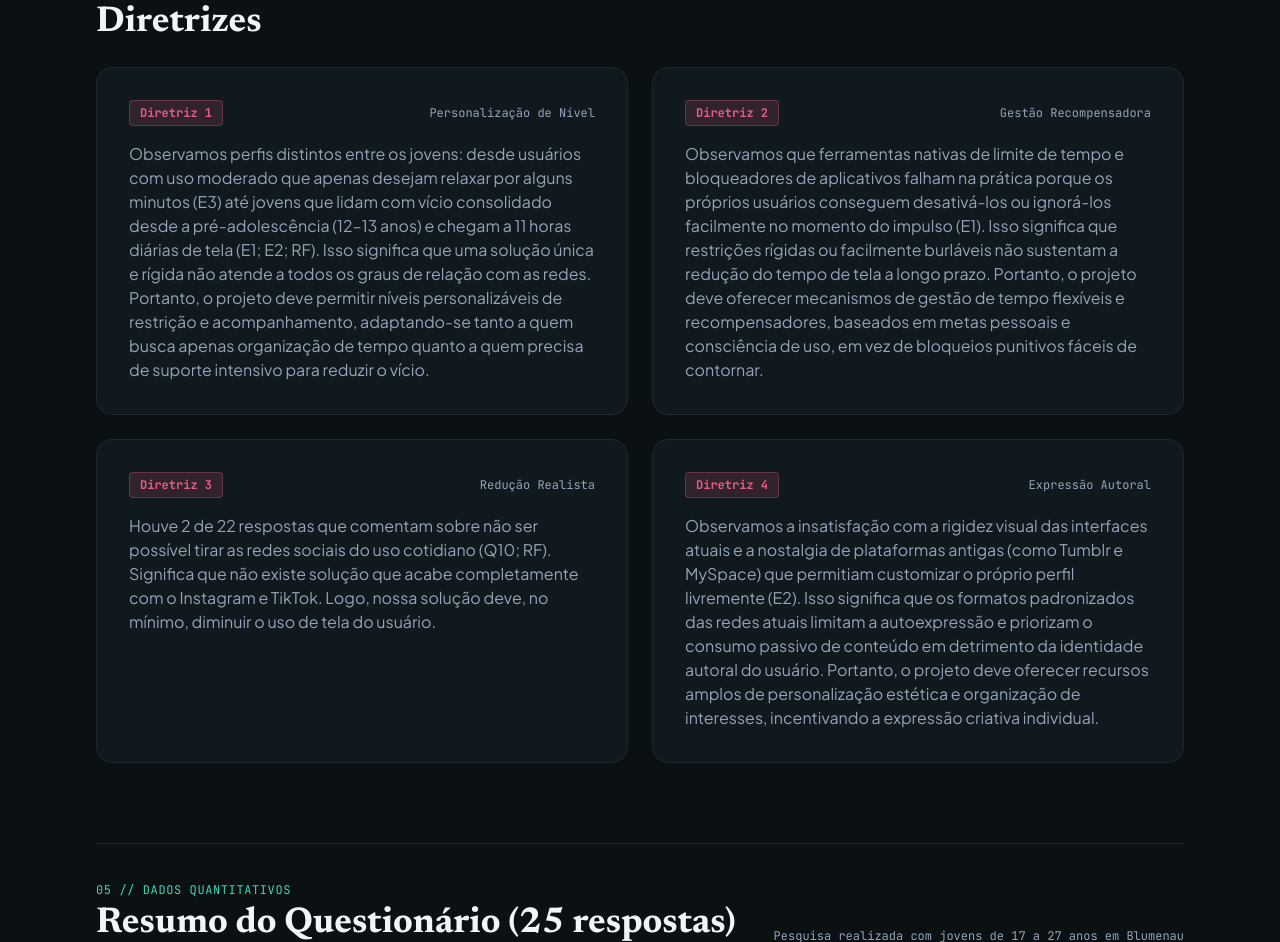
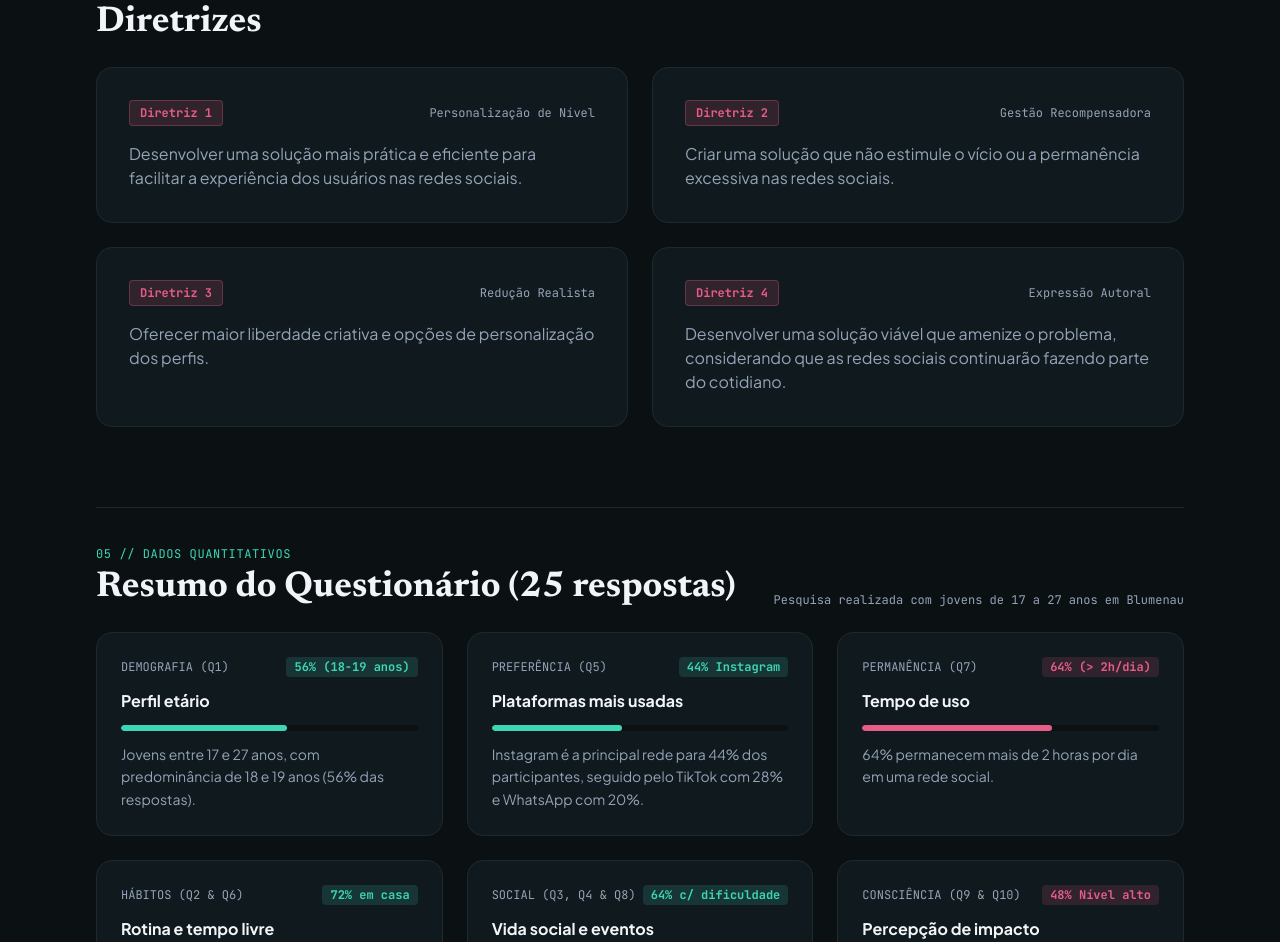
Before and after one commit to Malditinha123/Trabalho-Metodologia-Tempo-deuso-de-tela-, a plain HTML site: page index.html in a window 1280 px wide. Shown: the part 1582-2524 px from the top of the page. Drawn offline with nearby package versions, Linux system fonts and the light colour scheme.

Commit message:
Revise text for clarity and focus on user experience

```diff
--- a/index.html
+++ b/index.html
@@ -235,7 +235,7 @@
                         <span class="font-mono text-xs text-textSecondary">Personalização de Nível</span>
                     </div>
                     <p class="text-sm sm:text-base text-textSecondary leading-relaxed">
-                        Observamos perfis distintos entre os jovens: desde usuários com uso moderado que apenas desejam relaxar por alguns minutos (E3) até jovens que lidam com vício consolidado desde a pré-adolescência (12–13 anos) e chegam a 11 horas diárias de tela (E1; E2; RF). Isso significa que uma solução única e rígida não atende a todos os graus de relação com as redes. Portanto, o projeto deve permitir níveis personalizáveis de restrição e acompanhamento, adaptando-se tanto a quem busca apenas organização de tempo quanto a quem precisa de suporte intensivo para reduzir o vício.
+                        Desenvolver uma solução mais prática e eficiente para facilitar a experiência dos usuários nas redes sociais.
                     </p>
                 </article>
 
@@ -248,7 +248,7 @@
                         <span class="font-mono text-xs text-textSecondary">Gestão Recompensadora</span>
                     </div>
                     <p class="text-sm sm:text-base text-textSecondary leading-relaxed">
-                        Observamos que ferramentas nativas de limite de tempo e bloqueadores de aplicativos falham na prática porque os próprios usuários conseguem desativá-los ou ignorá-los facilmente no momento do impulso (E1). Isso significa que restrições rígidas ou facilmente burláveis não sustentam a redução do tempo de tela a longo prazo. Portanto, o projeto deve oferecer mecanismos de gestão de tempo flexíveis e recompensadores, baseados em metas pessoais e consciência de uso, em vez de bloqueios punitivos fáceis de contornar.
+                        Criar uma solução que não estimule o vício ou a permanência excessiva nas redes sociais.
                     </p>
                 </article>
 
@@ -261,7 +261,7 @@
                         <span class="font-mono text-xs text-textSecondary">Redução Realista</span>
                     </div>
                     <p class="text-sm sm:text-base text-textSecondary leading-relaxed">
-                        Houve 2 de 22 respostas que comentam sobre não ser possível tirar as redes sociais do uso cotidiano (Q10; RF). Significa que não existe solução que acabe completamente com o Instagram e TikTok. Logo, nossa solução deve, no mínimo, diminuir o uso de tela do usuário.
+                        Oferecer maior liberdade criativa e opções de personalização dos perfis.
                     </p>
                 </article>
 
@@ -274,7 +274,7 @@
                         <span class="font-mono text-xs text-textSecondary">Expressão Autoral</span>
                     </div>
                     <p class="text-sm sm:text-base text-textSecondary leading-relaxed">
-                        Observamos a insatisfação com a rigidez visual das interfaces atuais e a nostalgia de plataformas antigas (como Tumblr e MySpace) que permitiam customizar o próprio perfil livremente (E2). Isso significa que os formatos padronizados das redes atuais limitam a autoexpressão e priorizam o consumo passivo de conteúdo em detrimento da identidade autoral do usuário. Portanto, o projeto deve oferecer recursos amplos de personalização estética e organização de interesses, incentivando a expressão criativa individual.
+                        Desenvolver uma solução viável que amenize o problema, considerando que as redes sociais continuarão fazendo parte do cotidiano.
                     </p>
                 </article>
             </div>
```
